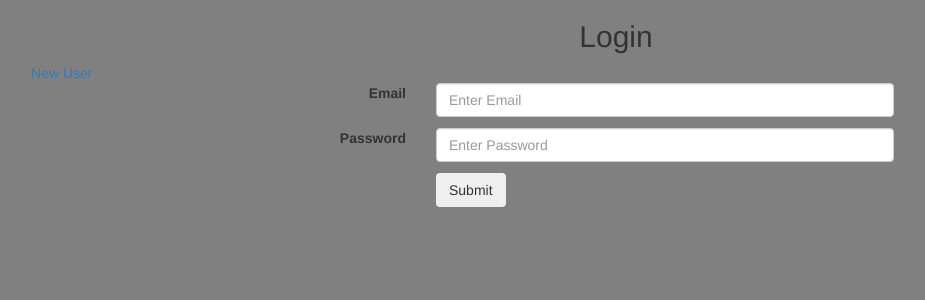
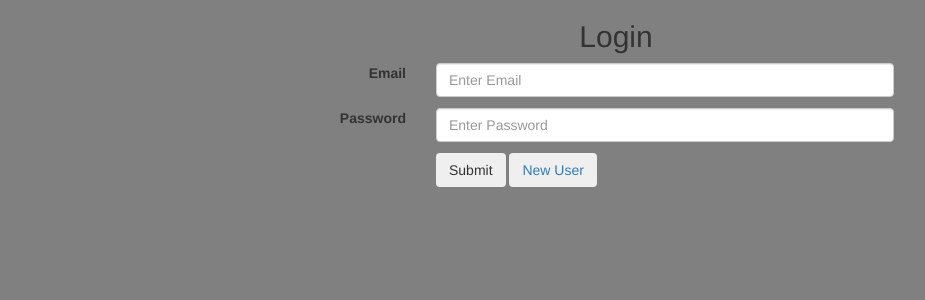
Before and after one commit to s-u-r-y-a-s/login_form, a CodeIgniter app: page /database/index.php/user/index in a window 1280 px wide. Shown: the top 300 px of the page, without its empty margins (24-949 px from the left). Run offline with CodeIgniter, Linux system fonts and the light colour scheme.

Commit message:
Update login.php

```diff
--- a/application/views/login.php
+++ b/application/views/login.php
@@ -30,9 +30,6 @@
             <span class="col-md-12 text-center">
                 <h2>Login</h2>
 </span>
-<span>
-    <a href="<?php echo base_url()."index.php/user/Register"?>" >New User</a>
-</span>
         </div>
 
         <div class="row">
@@ -56,6 +53,11 @@
                 <label class="control-label col-sm-4 text-right"></label>
                 <div class="col-sm-5">
                     <button class="btn btn-outline-success" type="submit"> Submit</button>
+					<span>
+                    <button class="btn btn-outline-success" id ="new">
+                        <a href="<?php echo base_url()."index.php/user/Register"?>"  >New User</a>
+                       </button>
+                	</span>
                 </div>
             </div>
         </form>
```
